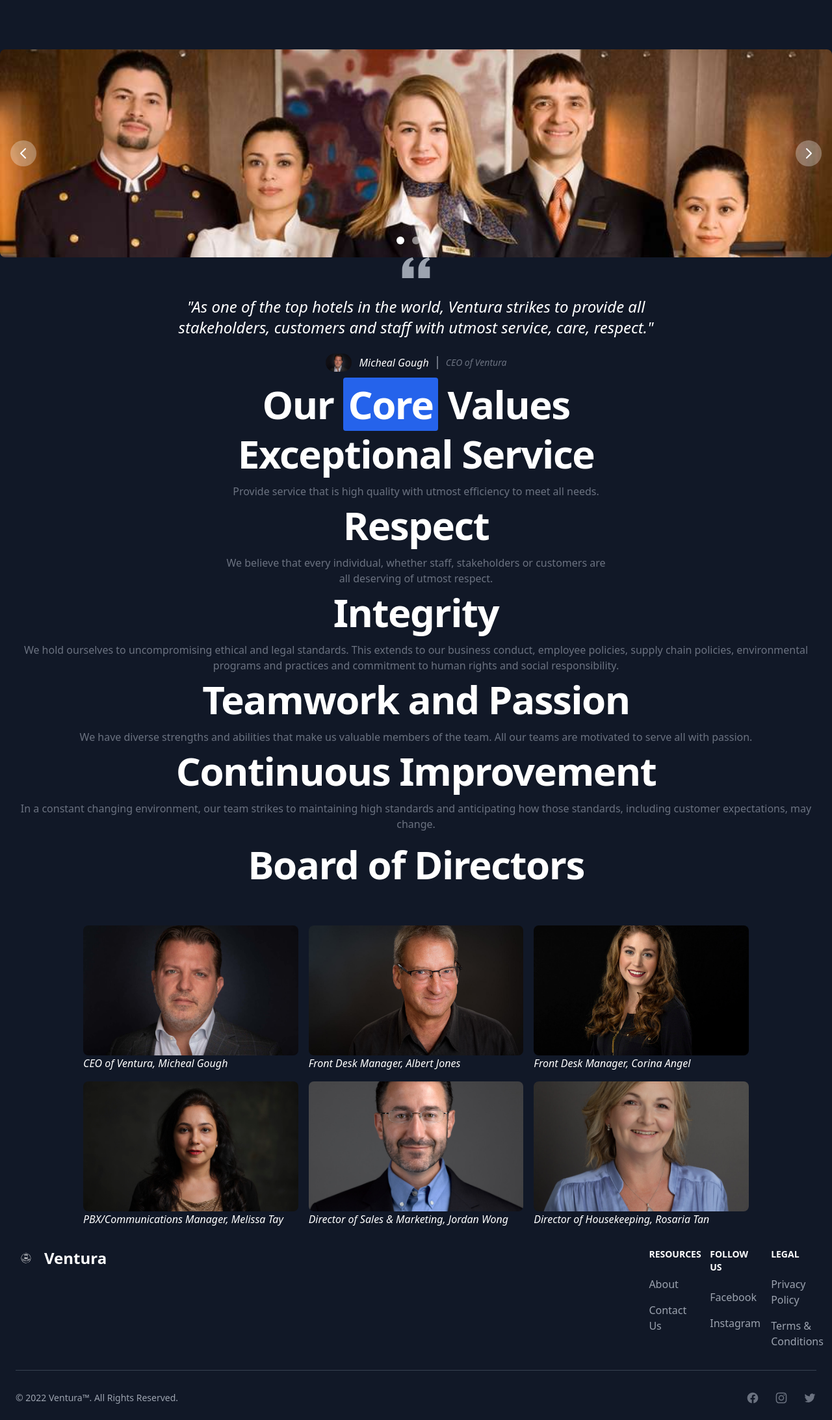
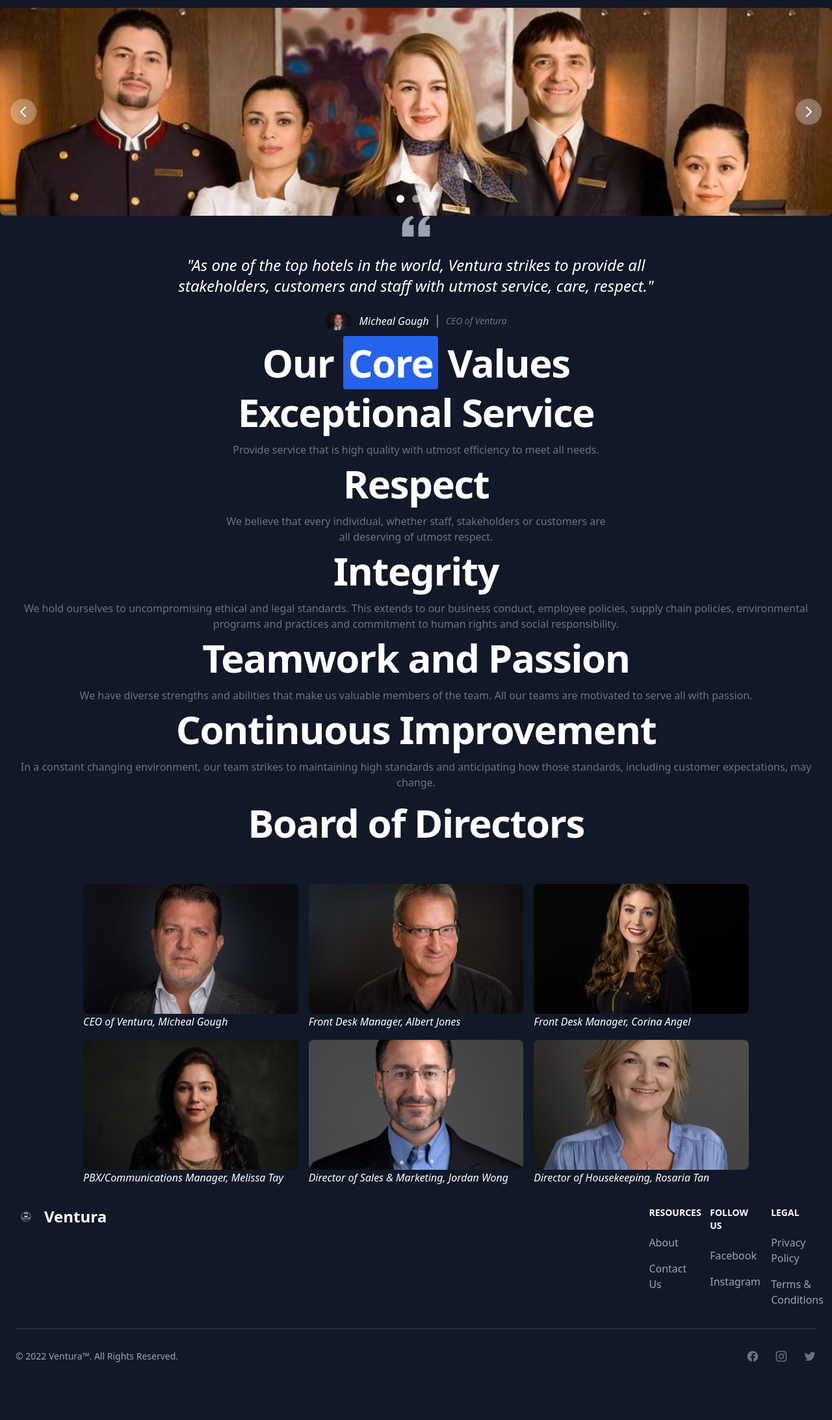
Before and after one commit to ict3x03-ventura/ventura, a Django app: page /about in a window 1280 px wide. Shown: the part 81-2266 px from the top of the page at 65% size. After the commit the page ends 2177 px from the top, so only its background shows below. Run offline with Django 4.2, Linux system fonts and the light colour scheme; some libraries are stand-ins or nearby versions.

Commit message:
:dizzy: update paddings for about

```diff
--- a/web/templates/about.html
+++ b/web/templates/about.html
@@ -8,7 +8,7 @@
 {% endblock %}
 
 {% block content %}
-<div style="padding-top: 5.0rem">
+<div style="padding-top: 1rem">
 <div id="default-carousel" style="margin-top:6%;" class="relative" data-carousel="slide">
     <!-- Carousel wrapper -->
     <div class="overflow-hidden relative h-56 rounded-lg sm:h-64 xl:h-80 2xl:h-96">
```
Also changed, not shown: base/migrations/0003_rename_username_users_usernames.py (deleted), base/migrations/0004_rename_usernames_users_username.py (deleted), 6 other files.
